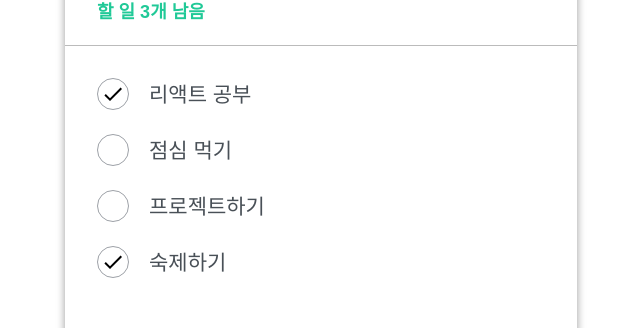
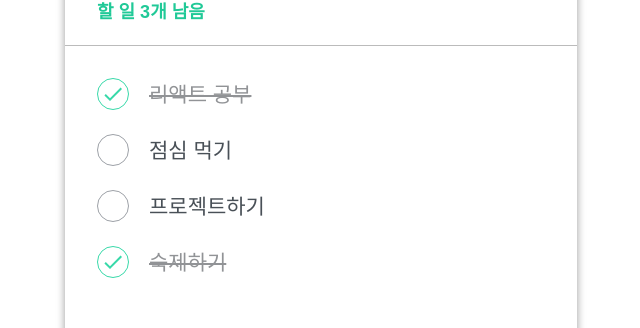
Before and after one commit to ThoI-i/react-study202501, a React (Vite) app: page / in a window 1280 px wide. Shown: the part 242-570 px from the top of the page, without its empty margins (319-959 px from the left). Built offline with nearby package versions, Linux system fonts and the light colour scheme.

Commit message:
250207 10:04 # 종합복습 2-6-0. 체크 박스 이벤트 스타일 변경

```diff
--- a/src/components/Todos/TodoItem.jsx
+++ b/src/components/Todos/TodoItem.jsx
@@ -1,4 +1,3 @@
-
 import React from 'react';
 import { MdDelete, MdDone } from 'react-icons/md';
 
@@ -10,6 +9,8 @@ const TodoItem = ({ item, onDelete }) => {
     remove,
     'todo-list-item': itemStyle,
     'check-circle': checkCircle,
+    active,
+    finish,
   } = styles;
 
   const { id, title, done } = item;
@@ -22,8 +23,10 @@ const TodoItem = ({ item, onDelete }) => {
 
   return (
     <li className={itemStyle}>
-      <div className={checkCircle}>{done && <MdDone />}</div>
-      <span className={text}>{title}</span>
+      <div className={`${checkCircle} ${done ? active : ''}`}>
+        {done && <MdDone />}
+      </div>
+      <span className={`${text} ${done ? finish : ''}`}>{title}</span>
       <div
         className={remove}
         onClick={handleDelete}>
```
